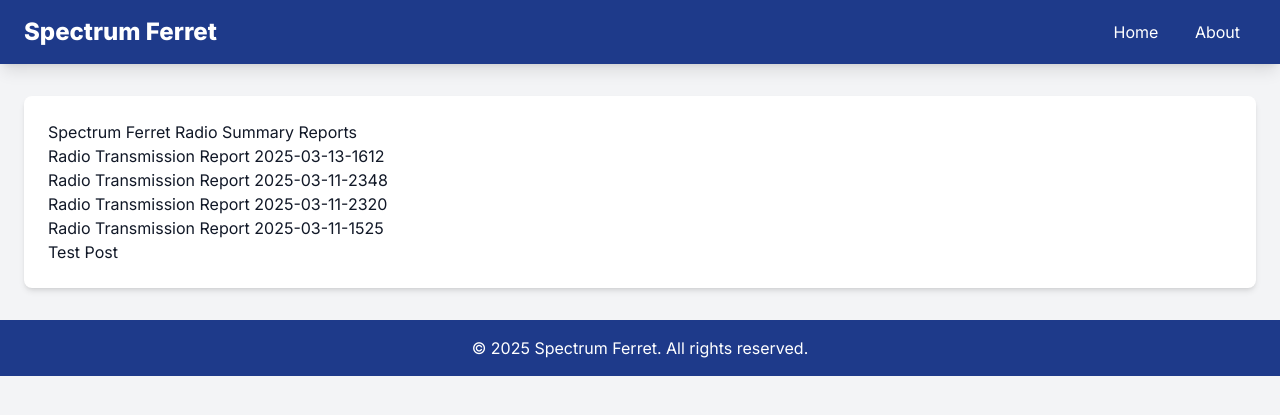
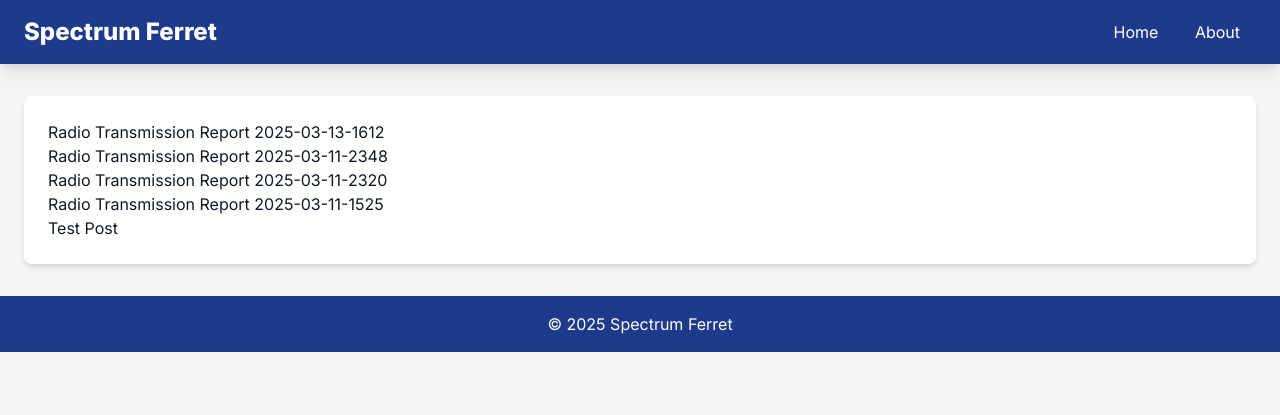
Before and after one commit to Spectrum-Ferret/social, a Jekyll site: the page built from index.html, in a window 1280 px wide. Shown: the top 415 px of the page. Built offline with Jekyll 4.4.1, drawn with Linux system fonts in a browser that asks for light colours; nearby versions of some CDN libraries.

```diff
--- a/_layouts/default.html
+++ b/_layouts/default.html
@@ -28,7 +28,7 @@
   </main>
 
   <footer class="bg-blue-900 text-white text-center py-4 mt-8">
-    <p>&copy; 2025 Spectrum Ferret. All rights reserved.</p>
+    <p>&copy; 2025 <a href="https://spectrumferret.com/">Spectrum Ferret</a></p>
   </footer>
 </body>
 </html>
--- a/index.html
+++ b/index.html
@@ -1,8 +1,9 @@
 ---
 layout: default
+title: Spectrum Ferret Radio Summary Reports
 ---
 
-<h1><a href="https://spectrumferret.com/">Spectrum Ferret</a> Radio Summary Reports</h1>
+<!-- <h1> Radio Summary Reports</h1> -->
 <ul>
     {% for post in site.posts %}
         <li><a href="{{ post.url | relative_url }}">{{ post.title }}</a></li>
```
